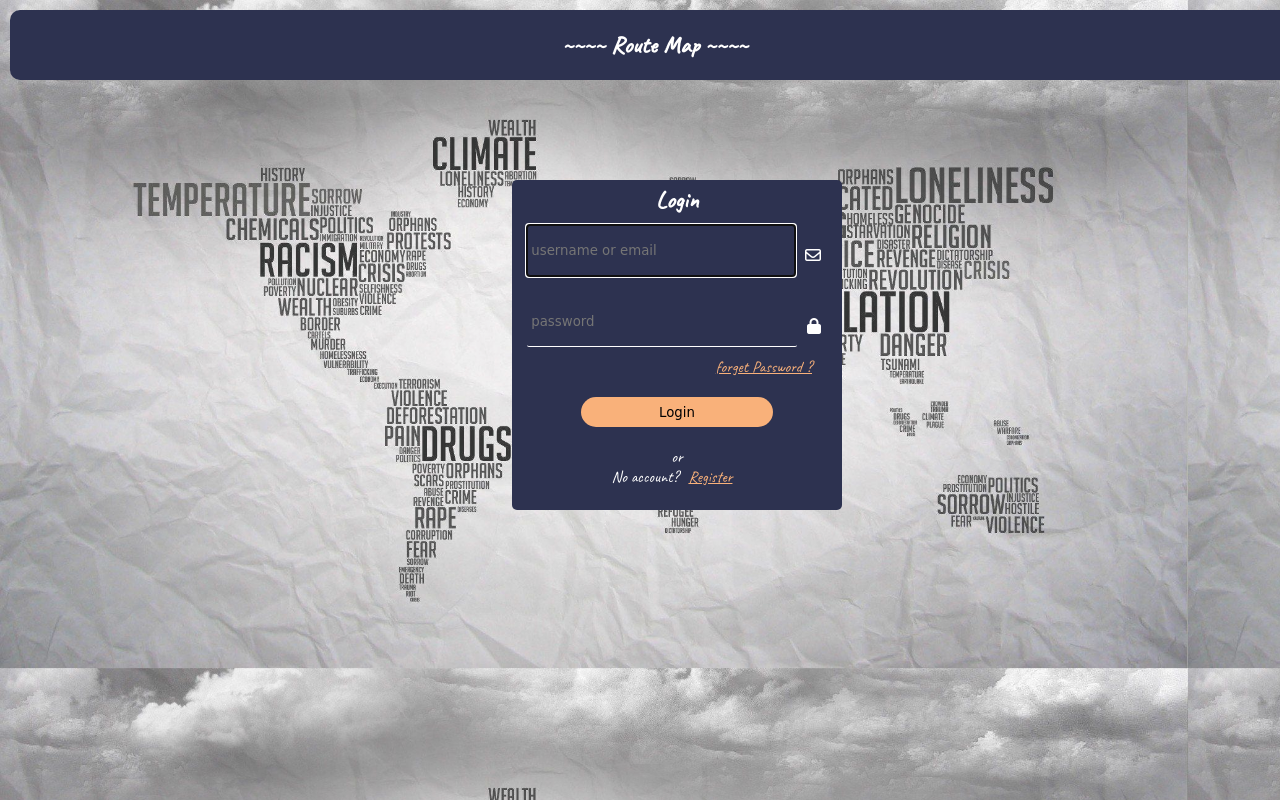
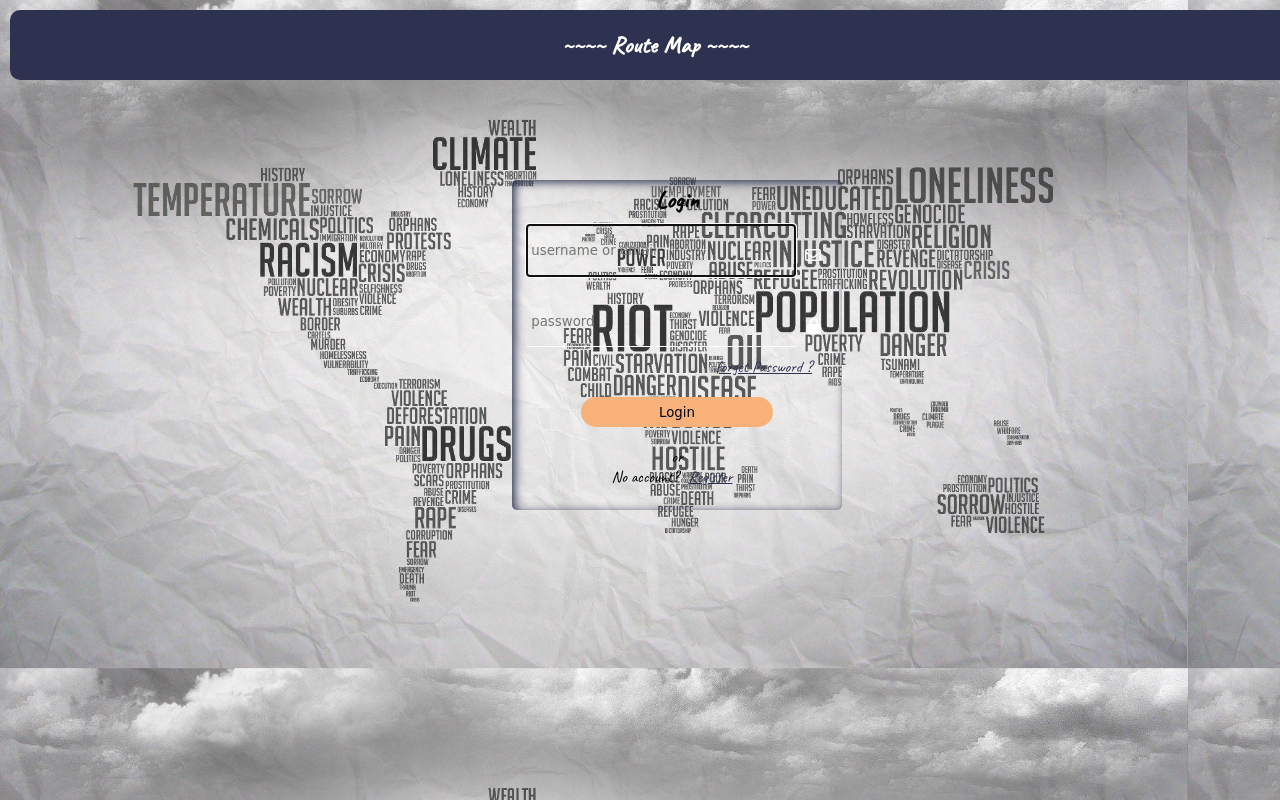
Before and after one commit to SelvamuthuKumar5033/waymap, a website: page index.html in a window 1280 px wide. Drawn offline with Linux system fonts and the light colour scheme.

Commit message:
Style update

```diff
--- a/index.html
+++ b/index.html
@@ -5,6 +5,7 @@
     <meta name="viewport" content="width=device-width, initial-scale=1.0">
     <title>smk</title>
     <link rel="stylesheet" href="style.css">
+    <link rel="icon" href="/worldmap2.jpg">
     <link rel="preconnect" href="https://fonts.googleapis.com">
     <link rel="preconnect" href="https://fonts.gstatic.com" crossorigin>
     <link href="https://fonts.googleapis.com/css2?family=Caveat&display=swap" rel="stylesheet">
@@ -23,7 +24,7 @@
         <div id="user">
             <form action="city.html" method="get" id="loginform">
             <div id="user-input">
-                <input type="email" placeholder=" username or email" autofocus required>
+                <input type="text" placeholder=" username or email" autofocus required>
                 <i class="fa-regular fa-envelope"></i>
             </div>
             <div id="user-input">
--- a/style.css
+++ b/style.css
@@ -37,8 +37,8 @@ body{
 }
 
 #container{
-
-    background-color: #2d3250;
+    background: transparent;
+    /* background-color: #2d3250; */
     width: 25%;
     height: 320px;
     padding: 5px;
@@ -46,12 +46,12 @@ body{
     margin-left: 40%;
     margin-right: 40%;
     border-radius: 5px ;
-    max-width: inherit;
-    max-height: inherit;
+    box-shadow: 3px 2px 10px inset #2d3250;
+    transition: all 0.5s ease;
 }
 
 #container h2,#or,#nacc{
-    color: white;
+    color: black;
 }
 
 
@@ -93,12 +93,12 @@ body{
     text-align: right;
     padding: 10px;
     margin-left: 59%;
-    color: #f9b17a;
+    color: #2d3250;
 }
 
 #cacc {
     padding: 10px;
-    color: #f9b17a;
+    color: #2d3250;
 }
 
 
```
Also changed, not shown: busroute.html (+1 -0 lines), city.html (+1 -0 lines), home.html (+1 -0 lines), map.html (+1 -0 lines), signin.html (+1 -0 lines).
